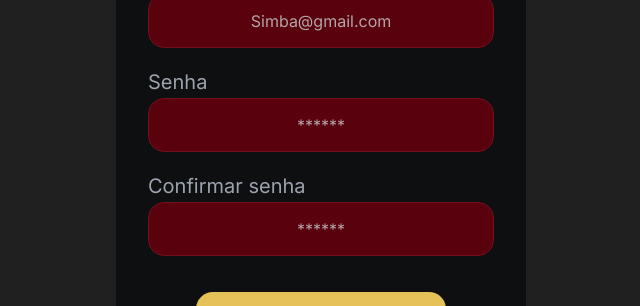
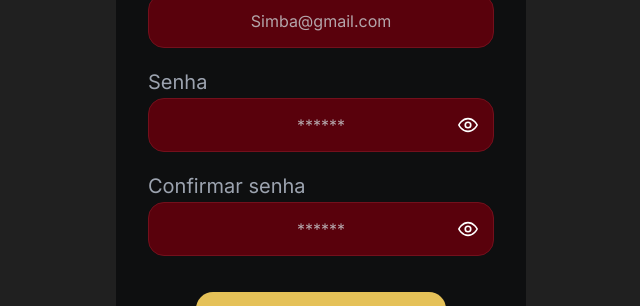
Before and after one commit to Karlabi-dev/Barber-Simba, a React (Vite) app in the folder AppSimba/: page /cadastro in a window 1280 px wide. Shown: the part 436-742 px from the top of the page, without its empty margins (319-959 px from the left). Built offline with nearby package versions, Linux system fonts and the light colour scheme; no server answers.

Commit message:
fix: usa icones brancos e adiciona visibilidade de senha

```diff
--- a/AppSimba/src/App.css
+++ b/AppSimba/src/App.css
@@ -76,7 +76,7 @@
 .appointment-card, .barber-card, .service-card { color: #fafdfd; background: #18191b; border-color: #292a2b; box-shadow: 0 5px 15px #0004; }
 .appointment-person em { color: #7fe0a6; background: #153b26; }
 .navbar { color: #fafdfd; background: #920014; border: 0; box-shadow: 0 8px 25px #0006; }
-.navbar a { color: #d6cccb; }.navbar .active { color: var(--gold); }.navbar img, .navbar .active img { filter: brightness(0) invert(1); opacity: 1; }
+.navbar a { color: #d6cccb; }.navbar .active { color: var(--gold); }.navbar .navbar-icon { width:20px; height:20px; stroke:#fff; opacity:1; }
 .search { color: #fafdfd; background: #920014; border-color: #73000e; }.search input { color: #fafdfd; }.search input::placeholder { color: #d6cccb; }
 .small-button { color: #121314; background: var(--gold); font-weight: 700; }.service-action a { color: #fff; background: #920014; }
 .service-icon, .selected-service > span { background: #292a2b; }
--- a/AppSimba/src/auth.css
+++ b/AppSimba/src/auth.css
@@ -6,7 +6,16 @@
 .auth-login .auth-form { margin-top:80px; }
 .auth-form input { display:block; width:100%; height:54px; background:#59010c; border:1px solid #73101c; border-radius:16px; color:#fff; text-align:center; padding:0 16px; font-size:16px; box-sizing:border-box; }
 .auth-form input::placeholder { color:#b4a5aa; opacity:1; }
-.auth-login input + input { margin-top:28px; }
+.auth-login input + input, .auth-login input + .password-field { margin-top:28px; }
+.password-control { position:relative; }
+.auth-form .password-control input { padding-inline:48px; margin-top:0; }
+.auth-form .password-field-labeled { margin-bottom:22px; }
+.auth-form .password-field > label { margin-bottom:4px; }
+.password-toggle { position:absolute; right:4px; top:50%; transform:translateY(-50%); display:grid; place-items:center; width:44px; height:44px; padding:10px; border:0; border-radius:10px; background:transparent; color:#fff; cursor:pointer; }
+.password-toggle svg { width:22px; height:22px; }
+.password-toggle:focus-visible { outline:2px solid #e5c158; outline-offset:-3px; }
+.password-toggle:disabled { opacity:.5; cursor:default; }
+.password-control input::-ms-reveal { display:none; }
 .auth-forgot, .auth-signup { color:#9ca3af; font-size:14px; }
 .auth-forgot { margin:8px 0 0; text-align:center; }
 .auth-form a, .auth-forgot button { color:#e5c158; }
--- /dev/null
+++ b/AppSimba/src/components/PasswordInput.jsx
@@ -0,0 +1,21 @@
+import { useId, useState } from 'react'
+
+export default function PasswordInput({ label, ...props }) {
+  const id = useId()
+  const [visible, setVisible] = useState(false)
+  return <div className={label ? 'password-field password-field-labeled' : 'password-field'}>
+    {label && <label htmlFor={id}>{label}</label>}
+    <div className="password-control">
+      <input {...props} id={id} type={visible ? 'text' : 'password'} />
+      <button className="password-toggle" type="button" disabled={props.disabled}
+        aria-label={`${visible ? 'Ocultar' : 'Mostrar'} ${label || 'senha'}`}
+        aria-controls={id} aria-pressed={visible} onClick={() => setVisible(value => !value)}>
+        <svg viewBox="0 0 24 24" fill="none" stroke="currentColor" strokeWidth="1.8" strokeLinecap="round" strokeLinejoin="round" aria-hidden="true">
+          <path d="M2 12s3.5-7 10-7 10 7 10 7-3.5 7-10 7-10-7-10-7Z" />
+          <circle cx="12" cy="12" r="3" />
+          {visible && <path d="m3 3 18 18" />}
+        </svg>
+      </button>
+    </div>
+  </div>
+}
--- a/AppSimba/src/pages/Login.jsx
+++ b/AppSimba/src/pages/Login.jsx
@@ -1,3 +1,4 @@
+import PasswordInput from '../components/PasswordInput'
 import { useState } from 'react'
 import { Link, useNavigate } from 'react-router-dom'
 import { useAuth } from '../hooks/useAuth'
@@ -23,7 +24,7 @@ export default function Login() {
     <p className="auth-subtitle">Sistema Moderno de Barbearia</p>
     <form className="auth-form" onSubmit={submit}>
       <input aria-label="Email" type="email" autoComplete="username" placeholder="Simba@gmail.com" value={email} onChange={e => setEmail(e.target.value)} required disabled={busy} />
-      <input aria-label="Senha" type="password" autoComplete="current-password" placeholder="******" value={senha} onChange={e => setSenha(e.target.value)} required disabled={busy} />
+      <PasswordInput aria-label="Senha" autoComplete="current-password" placeholder="******" value={senha} onChange={e => setSenha(e.target.value)} required disabled={busy} />
       <p className="auth-forgot">Esqueceu a senha? <Link to="/esqueci-senha">Clique aqui</Link></p>
       {(error || erroSessao) && <p className="auth-error" role="alert">{error || erroSessao}</p>}
       <button className="auth-submit" type="submit" disabled={busy || carregando || !!erroSessao}>{busy ? 'Aguarde...' : 'Entrar'}</button>
--- a/AppSimba/src/pages/Register.jsx
+++ b/AppSimba/src/pages/Register.jsx
@@ -1,3 +1,4 @@
+import PasswordInput from '../components/PasswordInput'
 import { useState } from 'react'
 import { Link, useNavigate } from 'react-router-dom'
 import { useAuth } from '../hooks/useAuth'
@@ -32,8 +33,8 @@ export default function Register() {
     <form className="auth-form" onSubmit={submit}>
       <label>Nome<input autoComplete="name" placeholder="Nome" maxLength={100} value={nome} onChange={e => setNome(e.target.value)} required disabled={busy || success} /></label>
       <label>Email<input type="email" autoComplete="email" placeholder="Simba@gmail.com" value={email} onChange={e => setEmail(e.target.value)} required disabled={busy || success} /></label>
-      <label>Senha<input type="password" autoComplete="new-password" placeholder="******" minLength={6} value={senha} onChange={e => setSenha(e.target.value)} required disabled={busy || success} /></label>
-      <label>Confirmar senha<input type="password" autoComplete="new-password" placeholder="******" minLength={6} value={confirmar} onChange={e => setConfirmar(e.target.value)} required disabled={busy || success} /></label>
+      <PasswordInput label="Senha" autoComplete="new-password" placeholder="******" minLength={6} value={senha} onChange={e => setSenha(e.target.value)} required disabled={busy || success} />
+      <PasswordInput label="Confirmar senha" autoComplete="new-password" placeholder="******" minLength={6} value={confirmar} onChange={e => setConfirmar(e.target.value)} required disabled={busy || success} />
       {(error || erroSessao) && <p role="alert" className="auth-error">{error || erroSessao}</p>}
       <button className="auth-submit" type="submit" disabled={busy || success || carregando || !!erroSessao}>{busy ? 'Cadastrando...' : 'Confirmar cadastro'}</button>
     </form>
--- a/AppSimba/src/pages/ResetPassword.jsx
+++ b/AppSimba/src/pages/ResetPassword.jsx
@@ -1,3 +1,4 @@
+import PasswordInput from '../components/PasswordInput'
 import { useEffect, useState } from 'react'
 import { Link, useNavigate, useSearchParams } from 'react-router-dom'
 import AuthLayout from '../components/AuthLayout'
@@ -50,8 +51,8 @@ function ResetForm({ code, mode }) {
   return <AuthLayout recovery>
     <header className="auth-heading"><Link to="/login" aria-label="Voltar ao login">←</Link><h1>ATUALIZAR SENHA</h1></header>
     <form className="auth-form" onSubmit={submit}>
-      <label>Insira a nova senha<input type="password" autoComplete="new-password" placeholder="******" minLength={6} required value={senha} onChange={e => setSenha(e.target.value)} disabled={disabled} /></label>
-      <label>Repita a nova senha<input type="password" autoComplete="new-password" placeholder="******" minLength={6} required value={confirmar} onChange={e => setConfirmar(e.target.value)} disabled={disabled} /></label>
+      <PasswordInput label="Insira a nova senha" autoComplete="new-password" placeholder="******" minLength={6} required value={senha} onChange={e => setSenha(e.target.value)} disabled={disabled} />
+      <PasswordInput label="Repita a nova senha" autoComplete="new-password" placeholder="******" minLength={6} required value={confirmar} onChange={e => setConfirmar(e.target.value)} disabled={disabled} />
       {status === 'checking' && <p className="auth-status" role="status">Verificando link...</p>}
       {error && <p className="auth-error" role="alert">{error}</p>}
       {status === 'invalid' && <Link className="auth-retry" to="/esqueci-senha">Solicitar novo link</Link>}
```
Also changed, not shown: AppSimba/src/components/Navbar.jsx (+5 -9 lines).
